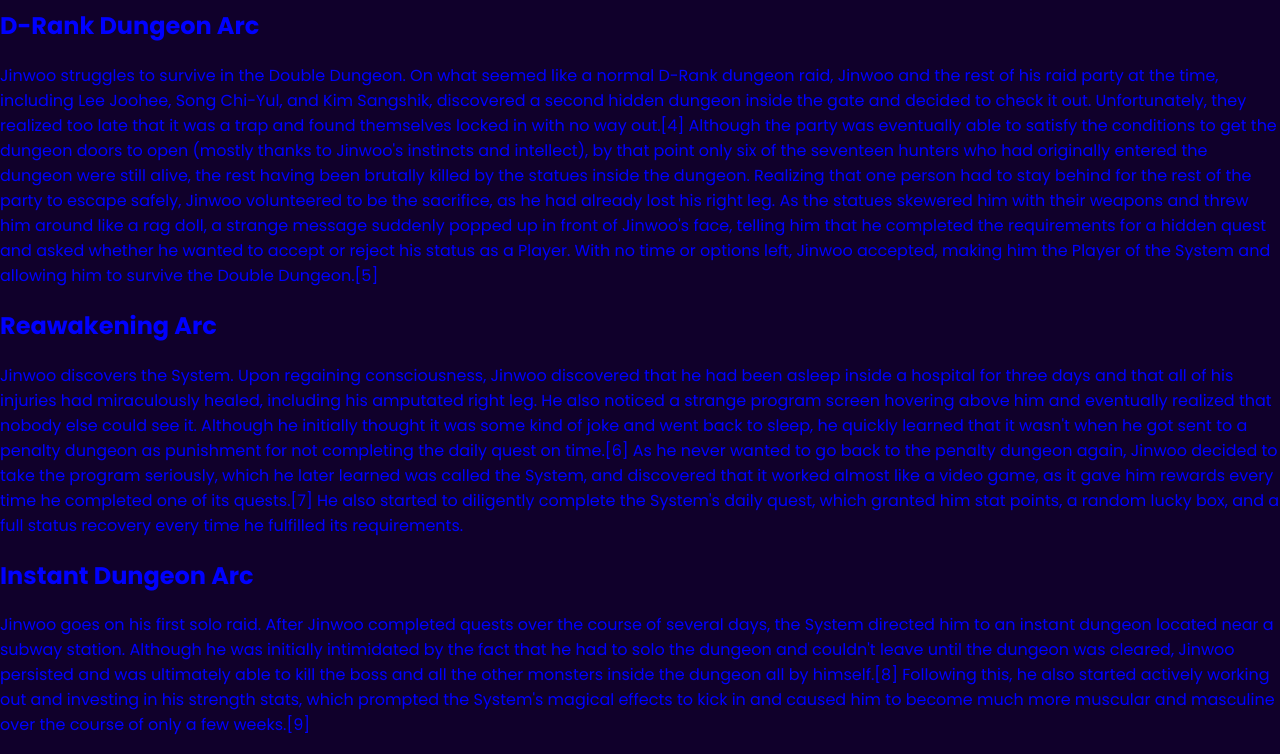
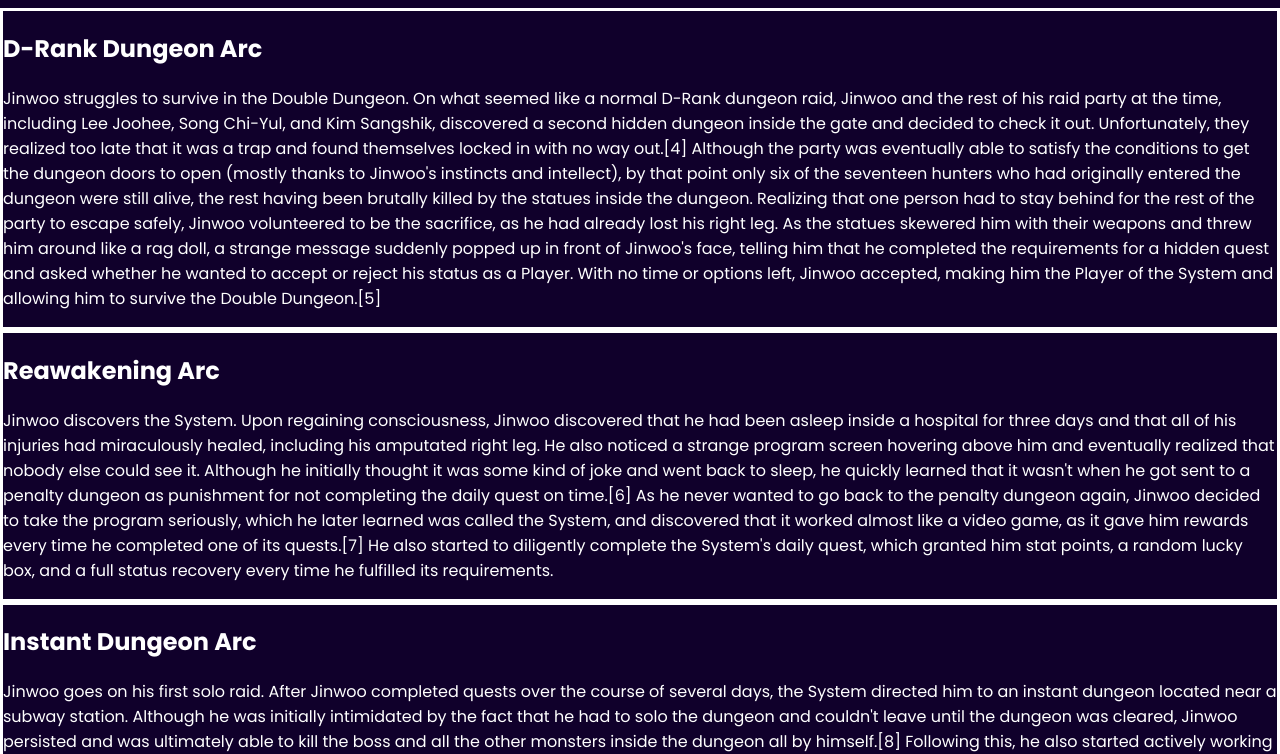
Before and after one commit to seeum-0/Sung-Jinwoo, a plain HTML site: page Sung Jinwoo/history.html in a window 1280 px wide. Shown: the part 133-887 px from the top of the page. Drawn offline with Linux system fonts and the light colour scheme.

Commit message:
added borders to cards

```diff
--- a/Sung Jinwoo/css/history.css
+++ b/Sung Jinwoo/css/history.css
@@ -1,3 +1,7 @@
 .timeline {
-  color: blue;
+  color: white;
 }
+
+.card {
+  border: 3px solid white;
+}
```
